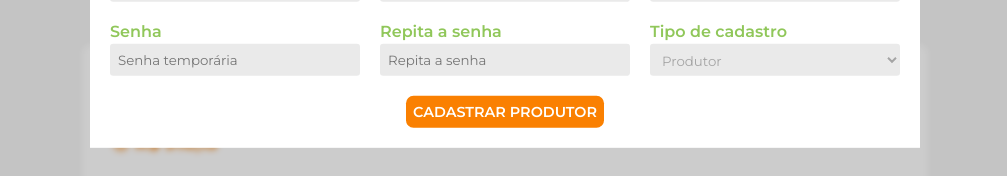
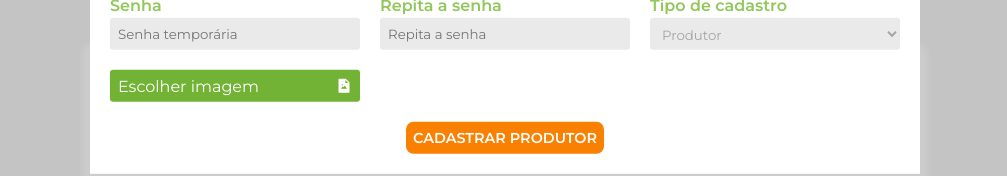
Before and after one commit to Prezotti/astral-frontend, a Next.js app: page /admin in a window 1280 px wide. Both pictures are taken after a click on the button "CADASTRAR PRODUTOR". Shown: the part 385-561 px from the top of the page, without its empty margins (135-1142 px from the left). Built offline with nearby package versions, Linux system fonts and the light colour scheme; no server answers.

Commit message:
TR-028 incremento

```diff
--- a/src/components/EscolherArquivoInput.tsx
+++ b/src/components/EscolherArquivoInput.tsx
@@ -1,18 +1,32 @@
 import { InputProps } from "./Input";
+
+import { AiFillFileImage, AiFillFilePdf } from "react-icons/ai";
 
 import styles from "../styles/components/EscolherArquivoInput.module.css";
 
 interface EscolherArquivoInputProps
-  extends Omit<InputProps, "type" | "onChange" | "placeholder"> {}
+  extends Omit<InputProps, "type" | "placeholder"> {
+  onChange: (e: React.ChangeEvent<HTMLInputElement>) => void;
+  tipoArquivo?: string;
+}
 
 export default function EscolherArquivoInput({
   label,
+  tipoArquivo = "img",
   ...rest
 }: EscolherArquivoInputProps) {
+  let icone = <AiFillFileImage className={styles.icone} />;
+  if (tipoArquivo === "pdf") {
+    icone = <AiFillFilePdf className={styles.icone} />;
+  }
+
   return (
     <div className={styles.inputDiv}>
-      <label htmlFor={label}>{label}</label>
       <input type="file" id={label} {...rest} />
+      <label htmlFor={label}>
+        {label}
+        {icone}
+      </label>
     </div>
   );
 }
--- a/src/pages/admin.tsx
+++ b/src/pages/admin.tsx
@@ -8,6 +8,7 @@ import { Footer } from "@/components/Footer";
 import Modal from "@/components/Modal";
 import Input from "@/components/Input";
 import Select from "@/components/Select";
+import EscolherArquivoInput from "@/components/EscolherArquivoInput";
 
 export default function Admin() {
   const [checked, setChecked] = useState(true);
@@ -20,6 +21,7 @@ export default function Admin() {
     senha: "",
     senhaRepetida: "",
     tipo: "produtor",
+    foto: "",
   });
 
   const handleChange = (event: React.ChangeEvent<HTMLInputElement>) => {
@@ -149,6 +151,13 @@ export default function Admin() {
           <option value="produtor">Produtor</option>
           <option value="feirante">Feirante</option>
         </Select>
+        <EscolherArquivoInput
+          label="Escolher imagem"
+          value={infoProdutor.foto}
+          onChange={(e) => {
+            setInfoProdutor({ ...infoProdutor, foto: e.target.value });
+          }}
+        />
       </Modal>
       <Footer />
     </>
--- /dev/null
+++ b/src/styles/components/EscolherArquivoInput.module.css
@@ -0,0 +1,23 @@
+.inputDiv {
+  display: flex;
+  align-items: flex-start;
+  gap: 0.2rem;
+}
+
+.inputDiv input {
+  display: none;
+}
+
+.inputDiv label {
+  width: 250px;
+  height: 2rem;
+  padding: 0.5rem;
+  border: none;
+  border-radius: 0.2rem;
+  background-color: #72b234;
+  color: #fff;
+  cursor: pointer;
+  display: flex;
+  align-items: center;
+  justify-content: space-between;
+}
```
